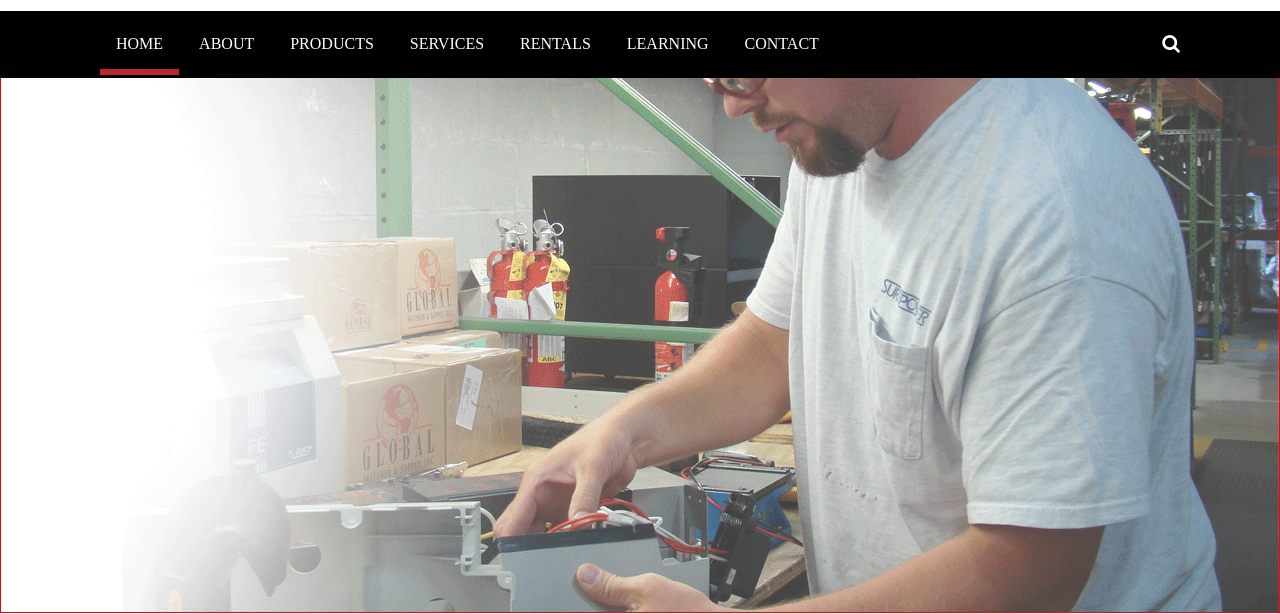
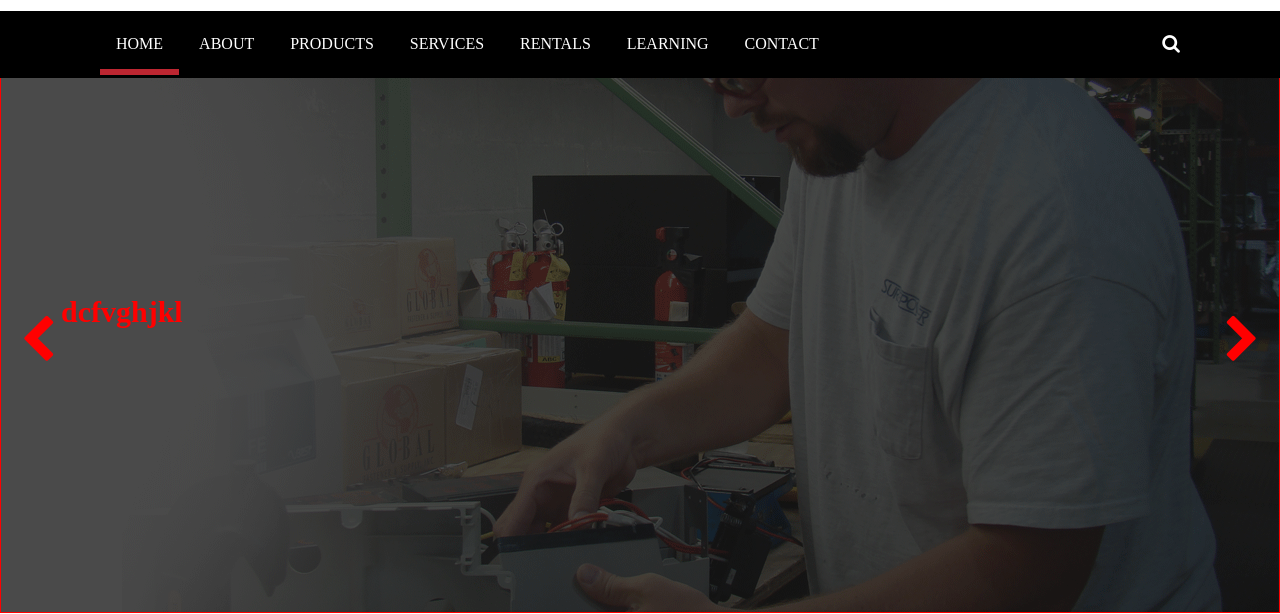
Before and after one commit to yaroslavskubiy/superpower, a plain HTML site: page index.html in a window 1280 px wide. Shown: the part 186-800 px from the top of the page. Drawn offline with nearby package versions, Linux system fonts and the light colour scheme; a script that the page names is missing; a web font is replaced by a local one.

Commit message:
slider
подготовил слайдер

```diff
--- a/css/style.css
+++ b/css/style.css
@@ -222,22 +222,54 @@ font-size: 19px;
 .slider-item{
     background: url("../img/slid1.png") right center no-repeat;
     height: 600px;
-
+position: relative;
     border: 1px solid red;
 }
 
-/*
-.slider-content{
-    background:  rgba(0, 0, 0.7);
+
+    .slider-content{
+ background: rgba(0, 0, 0, 0.71);
     position: absolute;
+    right: 0;
+    left: 0;
+    top: 0;
+    bottom: 0;
     display: flex;
     flex-flow: row wrap;
+    align-content: center;
+    color: #fff;
+    font-size: 20px;
+    padding: 0 60px;
+}
+
+    .slider-content h2{
+    color: red;
 
 }
 
 .slider{
     position: relative;
 }
+
+.arrow{
+       font-size: 50px;
+    color: #fff;
+    position: absolute;
+    top: 50%;
+    z-index: 99;
+    cursor: pointer;
+}
+
+.left{
+    left: 20px;
+    color: red;
+    }
+
+.right{
+    right: 20px;
+    color: red;
+    }
+
 
 
 
--- a/index.html
+++ b/index.html
@@ -84,11 +84,16 @@
 
 <main>
     <div class="slider">
+   <div class="arrow left"><i class="fa fa-chevron-left" aria-hidden="true"></i></div>
+        <div class="slider-item">
+            <div class="slider-content">
 
-        <div class="slider-item">
-            <div class="slider-content"></div>
+                 <h2> dcfvghjkl</h2>
+
+            </div>
+
         </div>
-    </div>
+        <div class="arrow right"><i class="fa fa-chevron-right" aria-hidden="true"></i></div>
 </div>
 </main>
 
```
